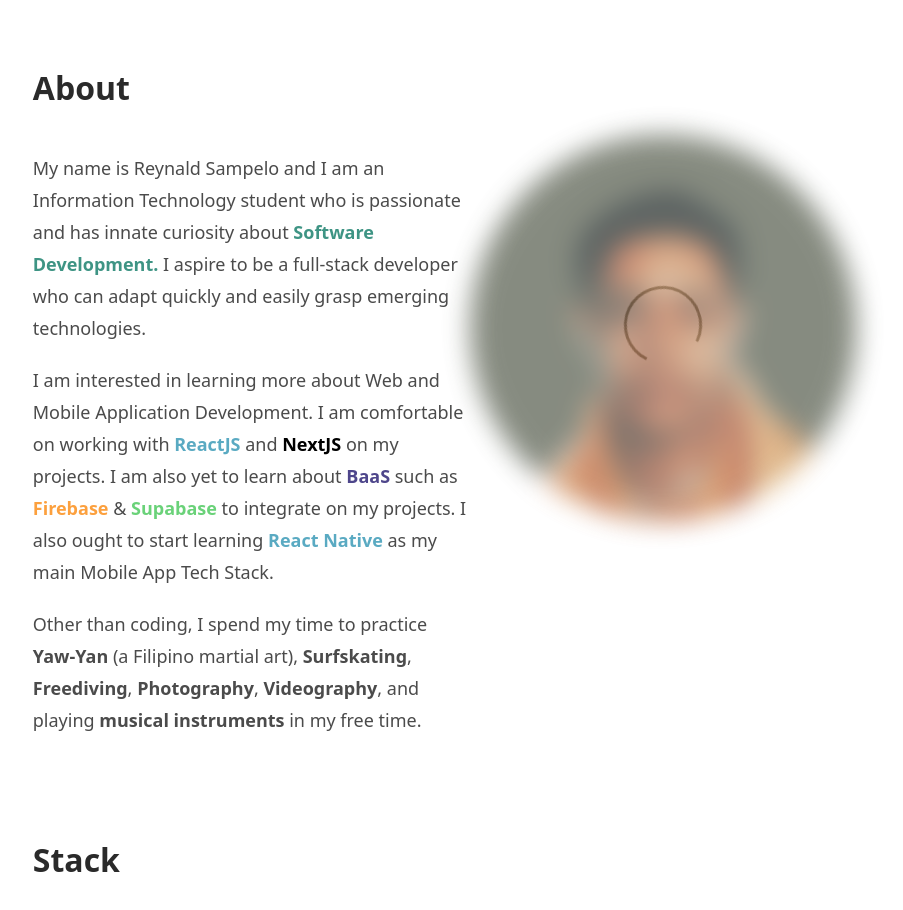
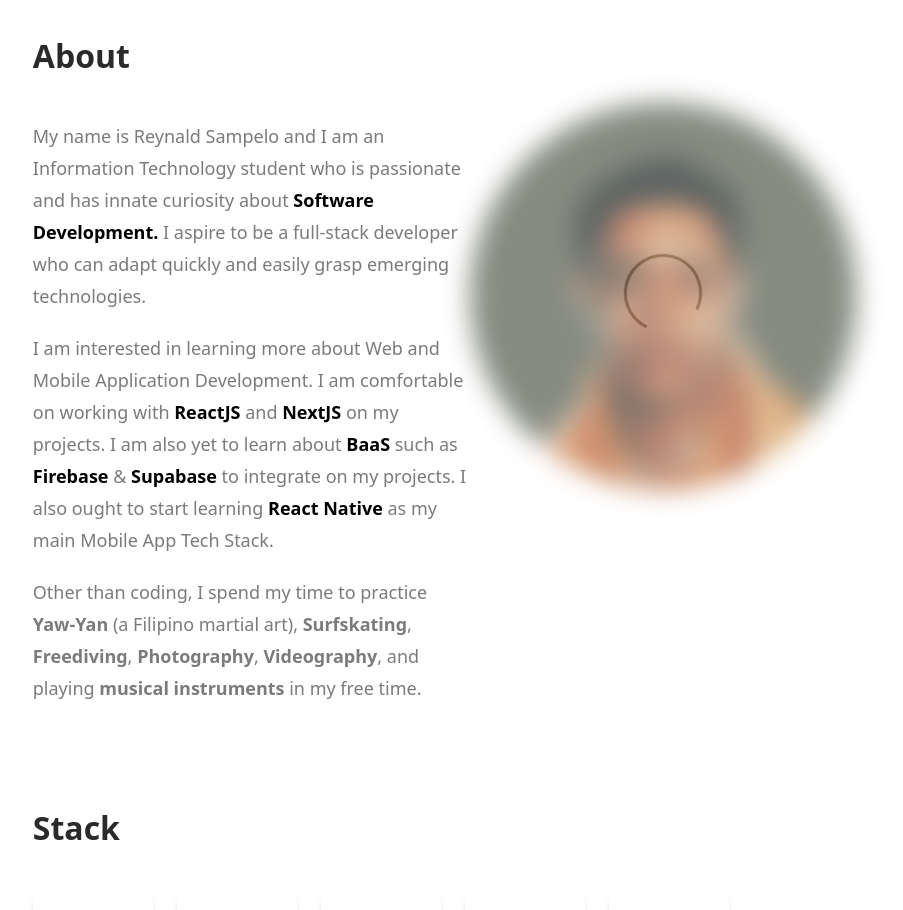
Before and after one commit to sempitrnal/portfolio, a Next.js app: page / in a window 1280 px wide. Shown: the part 880-1790 px from the top of the page, without its empty margins (204-1107 px from the left). Built offline with nearby package versions, Linux system fonts and the light colour scheme.

Commit message:
text colors

```diff
--- a/components/Nav.js
+++ b/components/Nav.js
@@ -29,6 +29,7 @@ export default function Nav() {
 	const [scrollY, setScrollY] = useState();
 	const [hideNav, setHide] = useState();
 	// eslint-disable-next-line react-hooks/exhaustive-deps
+
 	useEffect(() => {
 		const hello = () => {
 			setInnerWidth(window.innerWidth);
@@ -42,7 +43,8 @@ export default function Nav() {
 				document.querySelector("nav").classList.add("shadow-lg");
 				document.querySelector("nav").classList.remove("py-7");
 				document.querySelector("nav").classList.add("py-5");
-				if (window.scrollY > scrollY && innerWidth > 767) {
+				console.log(innerWidth);
+				if (window.scrollY > scrollY && window.innerWidth > 767) {
 					setHide(true);
 				} else {
 					setHide(false);
--- a/pages/index.js
+++ b/pages/index.js
@@ -179,35 +179,21 @@ export default function Home() {
 						<motion.p className="paragraph">
 							My name is Reynald Sampelo and I am an Information Technology
 							student who is passionate and has innate curiosity about{" "}
-							<span className="highlight text-[#3e9484] dark:text-[#78e2cf] ">
-								{" "}
-								Software Development.{" "}
-							</span>
-							I aspire to be a full-stack developer who can adapt quickly and
+							<span className="highlight "> Software Development. </span>I
+							aspire to be a full-stack developer who can adapt quickly and
 							easily grasp emerging technologies.
 						</motion.p>
 						<p className="paragraph">
 							I am interested in learning more about Web and Mobile Application
 							Development. I am comfortable on working with{" "}
-							<span className="highlight text-[#5aaac2] dark:text-[#50d6ff]">
-								ReactJS
-							</span>{" "}
-							and{" "}
-							<span className="text-black highlight dark:text-white">
-								NextJS
-							</span>{" "}
-							on my projects. I am also yet to learn about{" "}
-							<span className="highlight dark:text-[rgb(198,190,255)] text-[#4e468b]">
-								BaaS
-							</span>{" "}
-							such as{" "}
-							<span className="highlight text-[#fca03e]">Firebase </span> &{" "}
-							<span className="highlight text-[#6ad279]">Supabase</span> to
-							integrate on my projects. I also ought to start learning{" "}
-							<span className="highlight text-[#5aaac2] dark:text-[#50d6ff]">
-								React Native{" "}
-							</span>{" "}
-							as my main Mobile App Tech Stack.
+							<span className=" highlight">ReactJS</span> and{" "}
+							<span className=" highlight">NextJS</span> on my projects. I am
+							also yet to learn about <span className="highlight">BaaS</span>{" "}
+							such as <span className=" highlight">Firebase </span> &{" "}
+							<span className="highlight">Supabase</span> to integrate on my
+							projects. I also ought to start learning{" "}
+							<span className="highlight">React Native </span> as my main Mobile
+							App Tech Stack.
 						</p>
 						<p className="paragraph">
 							Other than coding, I spend my time to practice{" "}
--- a/styles/globals.css
+++ b/styles/globals.css
@@ -21,15 +21,15 @@
 	.page {
 		@apply min-h-screen;
 		@apply transition-[padding] duration-300;
-		@apply px-[1.8rem] md:px-[4.8rem] lg:px-[9.8rem] xl:px-[14.8rem] 2xl:px-[20rem] pb-[10rem] pt-[10rem] md:pt-[14rem];
+		@apply px-[1.8rem] md:px-[4.8rem] lg:px-[9.8rem] xl:px-[14.8rem] 2xl:px-[20rem] pb-[10rem] pt-[10rem] md:pt-[12rem];
 	}
 	.paragraph {
-		@apply w-full duration-500 text-justify xl:text-start text-lg leading-8  text-[#4b4b4b] dark:text-[#a1a1a1] mb-5;
+		@apply w-full duration-500 text-justify xl:text-start text-lg leading-8  text-[#7b7b7b] dark:text-[#a1a1a1] mb-5;
 	}
 	.header2 {
 		@apply mt-20 mb-10 text-[2rem] font-semibold duration-500 dark:text-[#e2e2e2] text-[#2a2a2a];
 	}
 	.highlight {
-		@apply font-bold duration-500;
+		@apply font-bold duration-500 text-black dark:text-white;
 	}
 }
```
